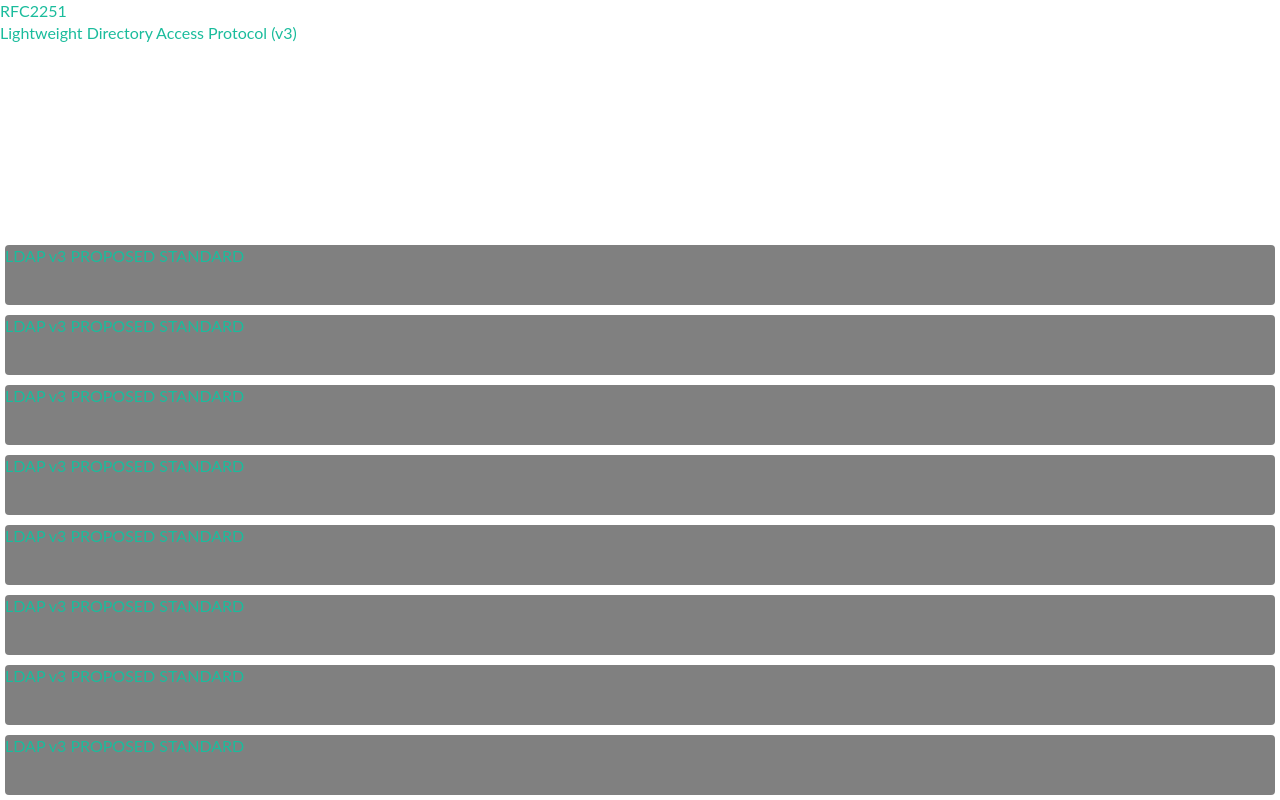
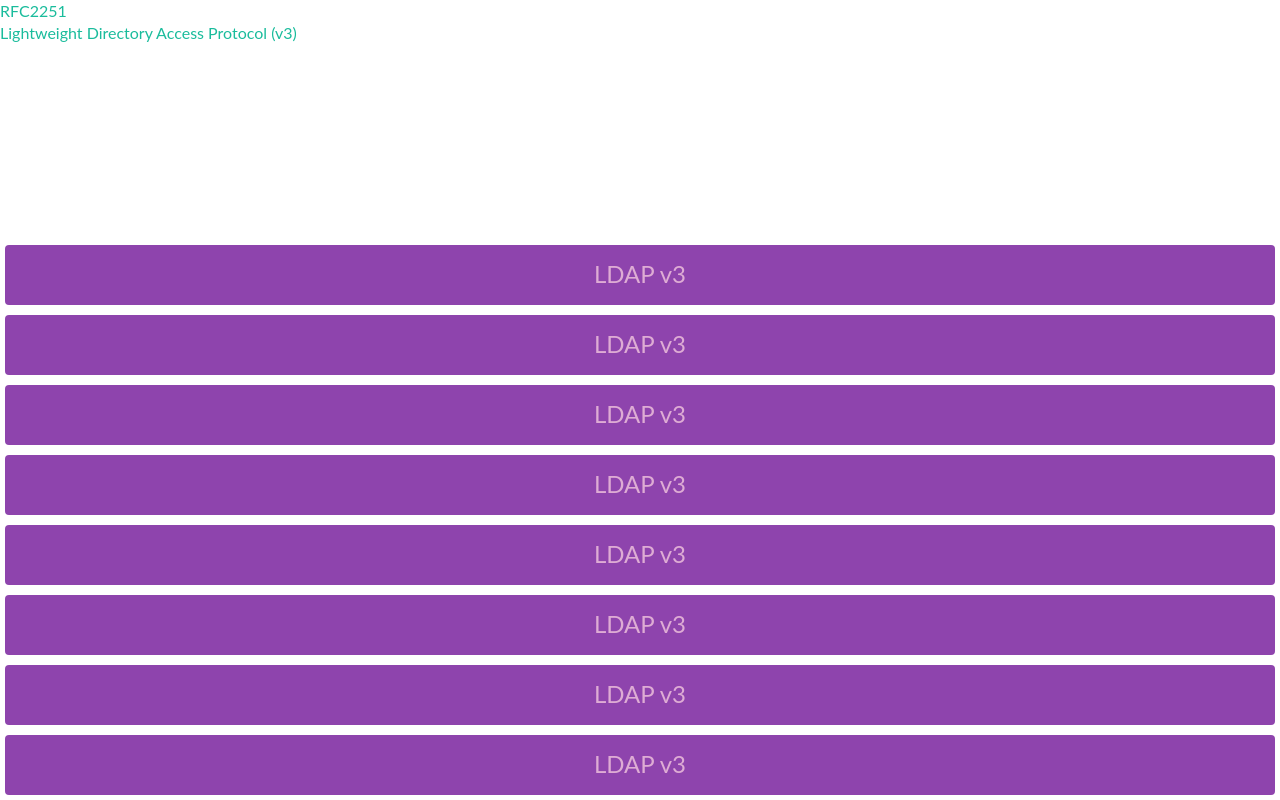
Before and after one commit to hakatashi/RFC-Karuta, a website: page index.html in a window 1280 px wide. Drawn offline with nearby package versions, Linux system fonts and the light colour scheme.

Commit message:
Stylize cards

```diff
--- a/css/custom.less
+++ b/css/custom.less
@@ -20,6 +20,14 @@
 .bare {
 	margin: 0;
 	padding: 0;
+}
+
+.vertical-center {
+	position: relative;
+	top: 50%;
+	-webkit-transform: translateY(-50%);
+	-ms-transform: translateY(-50%);
+	transform: translateY(-50%);
 }
 
 html, body {
@@ -125,6 +133,29 @@ html, body {
 			height: 100%;
 			border-radius: 4px;
 			background-color: gray;
+			position: relative;
+
+			.card-label {
+				display: block;
+				width: 100%;
+
+				position: absolute;
+				top: 20%;
+
+				text-align: center;
+				font-size: 3vh;
+			}
+
+			.card-status {
+				display: none;
+			}
+		}
+
+		@PSColor: #8E44AD;
+
+		.card-ps .card {
+			background-color: @PSColor;
+			color: lighten(spin(@PSColor, 30), 30);
 		}
 	}
 }
--- a/index.html
+++ b/index.html
@@ -47,14 +47,14 @@
 					</div>
 				</div>
 				<ul class="game-cards">
-					<li class="card-wrap card-ps"><div class="card">LDAP v3 <span class="card-status">PROPOSED STANDARD</span></div></li>
-					<li class="card-wrap card-ps"><div class="card">LDAP v3 <span class="card-status">PROPOSED STANDARD</span></div></li>
-					<li class="card-wrap card-ps"><div class="card">LDAP v3 <span class="card-status">PROPOSED STANDARD</span></div></li>
-					<li class="card-wrap card-ps"><div class="card">LDAP v3 <span class="card-status">PROPOSED STANDARD</span></div></li>
-					<li class="card-wrap card-ps"><div class="card">LDAP v3 <span class="card-status">PROPOSED STANDARD</span></div></li>
-					<li class="card-wrap card-ps"><div class="card">LDAP v3 <span class="card-status">PROPOSED STANDARD</span></div></li>
-					<li class="card-wrap card-ps"><div class="card">LDAP v3 <span class="card-status">PROPOSED STANDARD</span></div></li>
-					<li class="card-wrap card-ps"><div class="card">LDAP v3 <span class="card-status">PROPOSED STANDARD</span></div></li>
+					<li class="card-wrap card-ps"><div class="card"><span class="card-label">LDAP v3</span><span class="card-status">PROPOSED STANDARD</span></div></li>
+					<li class="card-wrap card-ps"><div class="card"><span class="card-label">LDAP v3</span><span class="card-status">PROPOSED STANDARD</span></div></li>
+					<li class="card-wrap card-ps"><div class="card"><span class="card-label">LDAP v3</span><span class="card-status">PROPOSED STANDARD</span></div></li>
+					<li class="card-wrap card-ps"><div class="card"><span class="card-label">LDAP v3</span><span class="card-status">PROPOSED STANDARD</span></div></li>
+					<li class="card-wrap card-ps"><div class="card"><span class="card-label">LDAP v3</span><span class="card-status">PROPOSED STANDARD</span></div></li>
+					<li class="card-wrap card-ps"><div class="card"><span class="card-label">LDAP v3</span><span class="card-status">PROPOSED STANDARD</span></div></li>
+					<li class="card-wrap card-ps"><div class="card"><span class="card-label">LDAP v3</span><span class="card-status">PROPOSED STANDARD</span></div></li>
+					<li class="card-wrap card-ps"><div class="card"><span class="card-label">LDAP v3</span><span class="card-status">PROPOSED STANDARD</span></div></li>
 				</ul>
 			</section>
 			<section class="page result-page hidden">
```
Also changed, not shown: css/custom.css.
